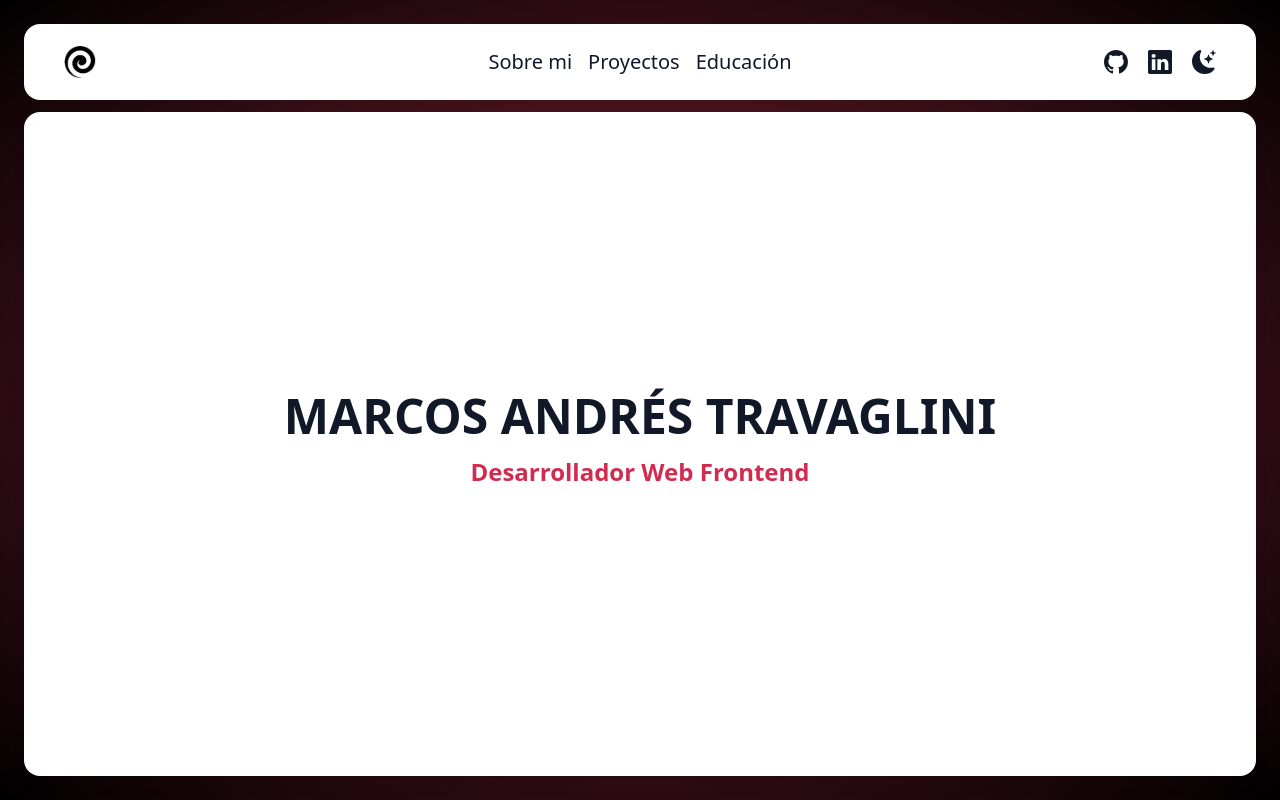
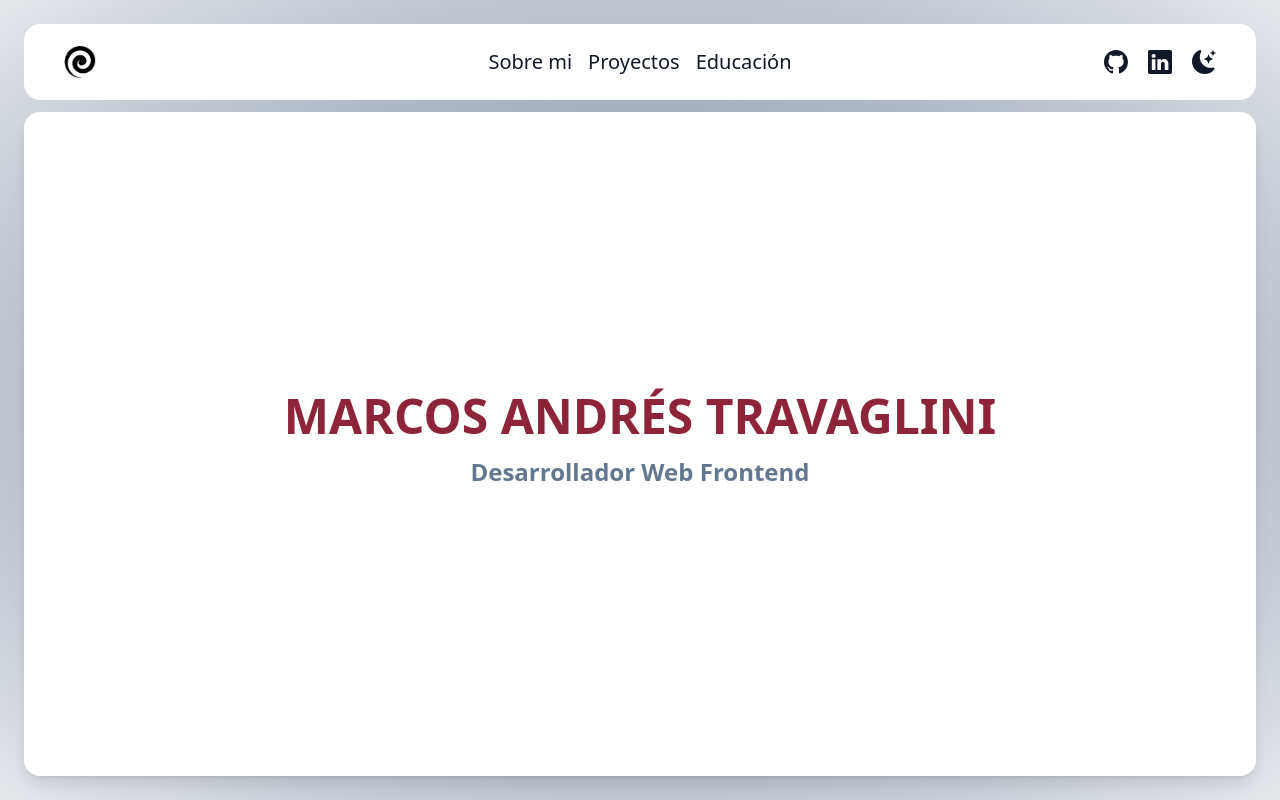
Before and after one commit to Blackpachamame/portfolio, a React (Vite) app: page / in a window 1280 px wide. Built offline with nearby package versions, Linux system fonts and the light colour scheme.

Commit message:
Definiendo colores home

```diff
--- a/src/App.tsx
+++ b/src/App.tsx
@@ -9,9 +9,9 @@ function App() {
   return (
     <BrowserRouter>
       <main className="min-h-screen flex flex-col p-4 md:p-6">
-        <div className="fixed inset-0 bg-gradient-radial from-[#8e243a] to-[#000000]"></div>
+        <div className="fixed inset-0 bg-gradient-radial from-[#637790] to-[#e5e7eb] dark:from-[#8e243a] dark:to-[#000000]"></div>
         <Header></Header>
-        <div className="flex-1 flex flex-col justify-center relative z-10 dark:bg-gray-900 dark:text-[#f1eeee] bg-white text-gray-900 rounded-2xl shadow-lg p-6 md:p-10 pb-8 md:pb-12 transition duration-300">
+        <div className="flex-1 flex flex-col justify-center relative z-10 dark:bg-gray-900 dark:text-[#f5f1e7] bg-white text-gray-900 rounded-2xl shadow-lg p-6 md:p-10 pb-8 md:pb-12 transition duration-300">
           <Routes>
             <Route path="/" element={<Home />} />
             <Route path="/sobremi" element={<SobreMi />} />
--- a/src/components/Header/Navbar.tsx
+++ b/src/components/Header/Navbar.tsx
@@ -3,9 +3,9 @@ import { NavLink } from "react-router-dom"
 function Navbar() {
     return (
         <div className="self-center flex items-center justify-center space-x-4 font-medium order-last flex-basis-[100%] md:order-none relative z-10 text-sm sm:text-xl">
-            <NavLink to="/sobremi" className={({ isActive }) => isActive ? "text-[#d12c4f] dark:text-[#ff1f4f] duration-500" : "hover:text-gray-700 dark:hover:text-[#bbaeae] duration-500"}>Sobre mi</NavLink>
-            <NavLink to="/proyectos" className={({ isActive }) => isActive ? "text-[#d12c4f] dark:text-[#ff1f4f] duration-500" : "hover:text-gray-700 dark:hover:text-[#bbaeae] duration-500"}>Proyectos</NavLink>
-            <NavLink to="/educacion" className={({ isActive }) => isActive ? "text-[#d12c4f] dark:text-[#ff1f4f] duration-500" : "hover:text-gray-700 dark:hover:text-[#bbaeae] duration-500"}>Educación</NavLink>
+            <NavLink to="/sobremi" className={({ isActive }) => isActive ? "text-[#d12c4f] dark:text-[#d6c0bb] duration-500" : "hover:text-gray-700 dark:hover:text-[#bbaeae] duration-500"}>Sobre mi</NavLink>
+            <NavLink to="/proyectos" className={({ isActive }) => isActive ? "text-[#d12c4f] dark:text-[#d6c0bb] duration-500" : "hover:text-gray-700 dark:hover:text-[#bbaeae] duration-500"}>Proyectos</NavLink>
+            <NavLink to="/educacion" className={({ isActive }) => isActive ? "text-[#d12c4f] dark:text-[#d6c0bb] duration-500" : "hover:text-gray-700 dark:hover:text-[#bbaeae] duration-500"}>Educación</NavLink>
         </div>
     )
 }
--- a/src/pages/Home.tsx
+++ b/src/pages/Home.tsx
@@ -2,11 +2,11 @@ function Home() {
     return (
         <div className="flex flex-col md:space-y-4 justify-center text-center w-full">
             <h1 className="text-xl sm:text-2xl md:text-4xl lg:text-5xl font-extrabold uppercase">
-                <span className="dark:text-[#da977c]">
+                <span className="text-[#8e243a] dark:text-[#79cb7c]">
                     Marcos Andrés Travaglini
                 </span>
             </h1>
-            <h3 className="text-2xl text-[#d12c4f] dark:text-[#d6c0bb] font-bold">
+            <h3 className="text-2xl text-[#637790] dark:text-[#da977c] font-bold">
                 Desarrollador Web Frontend
             </h3>
         </div>
```
